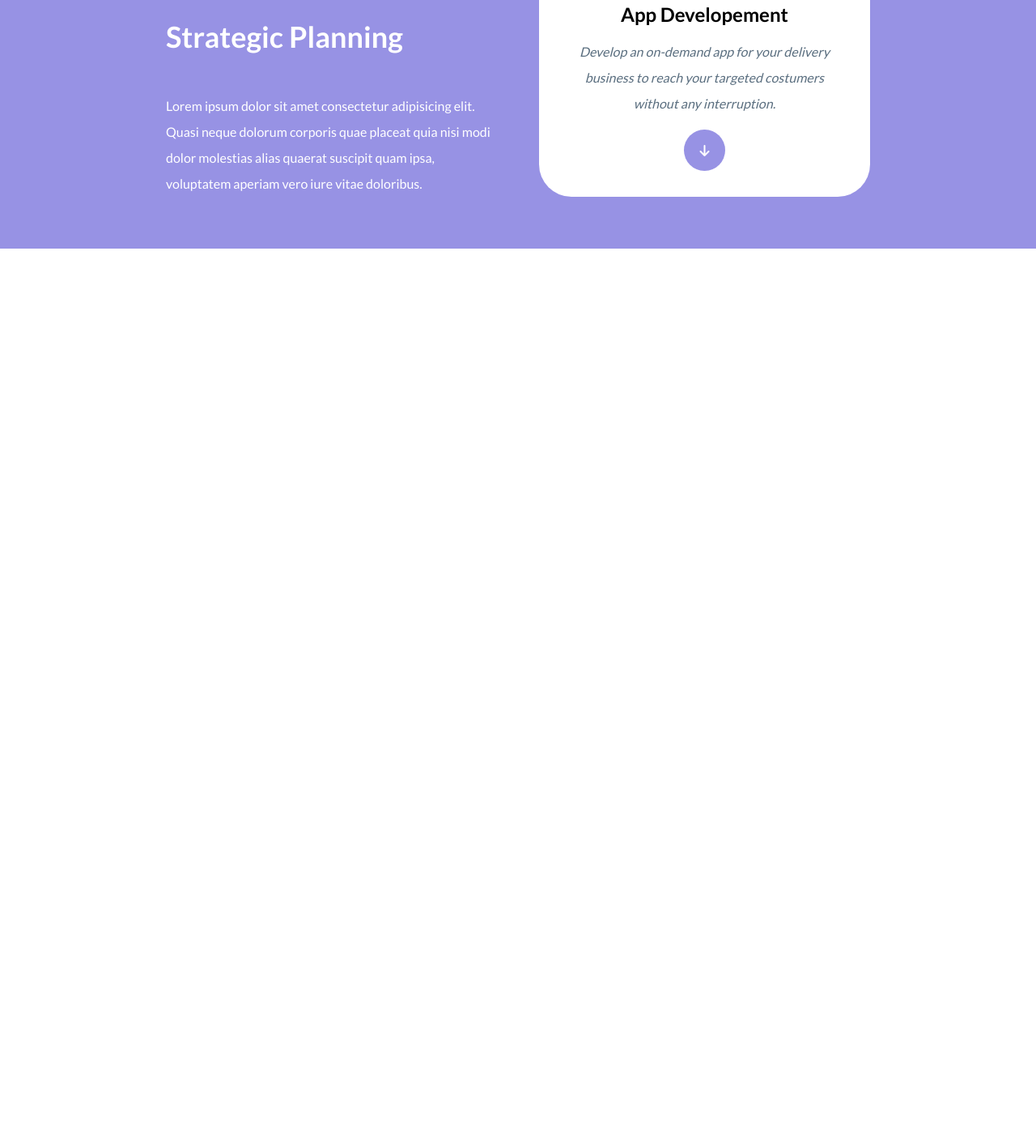
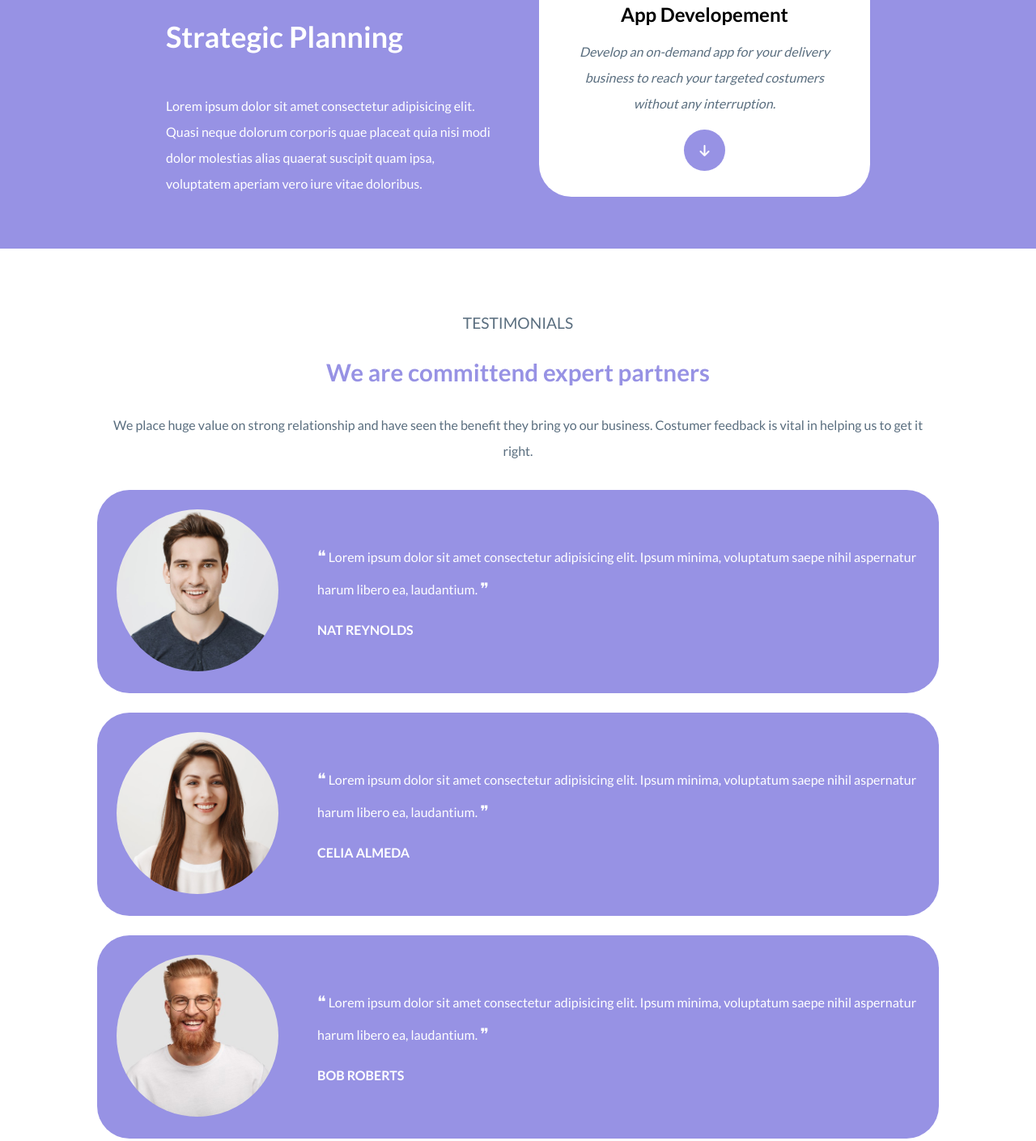
Before and after one commit to Garox7/htmlcss-responsive-layout, a plain HTML site: page index.html in a window 1280 px wide. Shown: the part 1451-2860 px from the top of the page at 81% size. Before the commit the page ends 1838 px from the top, so only its background shows below. Drawn offline with Linux system fonts and the light colour scheme.

Commit message:
Testimonial section complete

```diff
--- a/css/style.css
+++ b/css/style.css
@@ -35,8 +35,14 @@ img {
 
 p {
     color: var(--txt-color-primary);
-    font-weight: 600;
     line-height: 2;
+}
+
+h5 {
+    font-size: 1.2rem;
+    font-weight: 400;
+    text-transform: uppercase;
+    color: var(--txt-color-primary);
 }
 
 h4 {
@@ -45,6 +51,10 @@ h4 {
 
 h3 {
     font-size: 1.75rem;
+}
+
+h2 {
+    font-size: 1.85rem;
 }
 
 .container {
@@ -157,6 +167,7 @@ h3 {
 
 .app__card__text {
     margin-bottom: 2rem;
+    font-weight: 600;
 }
 
 .app__card__button {
@@ -264,7 +275,6 @@ section.strategy {
 
 .strategy__text {
     color: white;
-    font-weight: 400;
 }
 
 .strategy__card {
@@ -288,7 +298,6 @@ section.strategy {
 .strategy__card__text {
     margin: 1rem 0;
     font-style: italic;
-    font-weight: 500;
 }
 
 .strategy__card__button {
@@ -333,5 +342,90 @@ section.strategy {
     .strategy__card__img {
         max-width: 250px;
     }
+}
 
+/* --------- TESTIMONIAL SECTION --------- */
+.testimonials .container {
+    display: flex;
+    flex-direction: column;
+    align-items: center;
 }
+
+.testimonials__subtitle {
+    margin-bottom: 2rem;
+}
+
+.testimonials__title {
+    color: var(--purple);
+    text-align: center;
+    margin-bottom: 2rem;
+}
+
+.testimonials__text {
+    text-align: center;
+    margin-bottom: 2rem;
+}
+
+.testimonials__column {
+    display:flex;
+    flex-direction: column;
+    row-gap: var(--gap-flex);
+}
+
+.testimonials__cards {
+    background-color: var(--purple);
+    display: flex;
+    flex-direction: column;
+    align-items: center;
+    padding: 1.5rem;
+    border-radius: 40px;
+}
+
+.testimonials__img {
+    max-width: 200px;
+}
+
+.testimonials__img img {
+    aspect-ratio: 1 / 1;
+    object-fit: cover;
+    object-position: center;
+    border-radius: 50%;
+}
+
+.testimonials__quote {
+    color:white;
+    text-align: center;
+    margin-bottom: 1rem;
+}
+
+.testimonials__quote::before {
+    content: '\275D ';
+    font-size: 20px;
+}
+
+.testimonials__quote::after {
+    content: ' \275E';
+    font-size: 20px;
+}
+
+.testimonials__name {
+    color: white;
+    text-align: center;
+    text-transform: uppercase;
+    font-weight: bold;
+}
+
+@media screen and (min-width: 769px) {
+    .testimonials__cards {
+        flex-direction: row;
+        gap: var(--gap-flex);
+    }
+
+    .testimonials__img {
+        margin-right: 1.5rem;
+    }
+
+    .testimonials__quote, .testimonials__name {
+        text-align: left;
+    }
+}
--- a/index.html
+++ b/index.html
@@ -95,6 +95,7 @@
             </div>
         </section>
 
+        <!-- STRATEGY SECTION  -->
         <section class="strategy section-spacer">
             <div class="container-sml">
                 <div class="strategy__plan">
@@ -128,7 +129,58 @@
             </div>
         </section>
 
+        <!-- TESTIMONIAL SECTION  -->
+        <section class="testimonials section-spacer">
+            <div class="container">
+                <h5 class="testimonials__subtitle">
+                    testimonials
+                </h5>
+                <h2 class="testimonials__title">
+                    We are committend expert partners
+                </h2>
+                <p class="testimonials__text">
+                    We place huge value on strong relationship and have seen the benefit they bring yo our business. Costumer feedback is vital in helping us to get it right.
+                </p>
+                <div class="testimonials__column">
 
+                    <div class="testimonials__cards">
+                        <div class="testimonials__img">
+                            <img src="/img/testimonial1.jpg" alt="">
+                        </div>
+                        <div class="testimonials__feedback">
+                            <p class="testimonials__quote">
+                                Lorem ipsum dolor sit amet consectetur adipisicing elit. Ipsum minima, voluptatum saepe nihil aspernatur harum libero ea, laudantium.
+                            </p>
+                            <p class="testimonials__name">nat reynolds</p>
+                        </div>
+                    </div>
+
+                    <div class="testimonials__cards">
+                            <div class="testimonials__img">
+                                <img src="/img/testimonial2.jpg" alt="">
+                            </div>
+                            <div class="testimonials__feedback">
+                                <p class="testimonials__quote">
+                                    Lorem ipsum dolor sit amet consectetur adipisicing elit. Ipsum minima, voluptatum saepe nihil aspernatur harum libero ea, laudantium.
+                                </p>
+                                <p class="testimonials__name">celia almeda</p>
+                            </div>
+                    </div>
+
+                    <div class="testimonials__cards">
+                        <div class="testimonials__img">
+                            <img src="/img/testimonial3.jpg" alt="">
+                        </div>
+                        <div class="testimonials__feedback">
+                            <p class="testimonials__quote">
+                                Lorem ipsum dolor sit amet consectetur adipisicing elit. Ipsum minima, voluptatum saepe nihil aspernatur harum libero ea, laudantium.
+                            </p>
+                            <p class="testimonials__name">bob roberts</p>
+                        </div>
+                    </div>
+                </div>
+            </div>
+        </section>
     </main>
 </body>
 </html>
```
